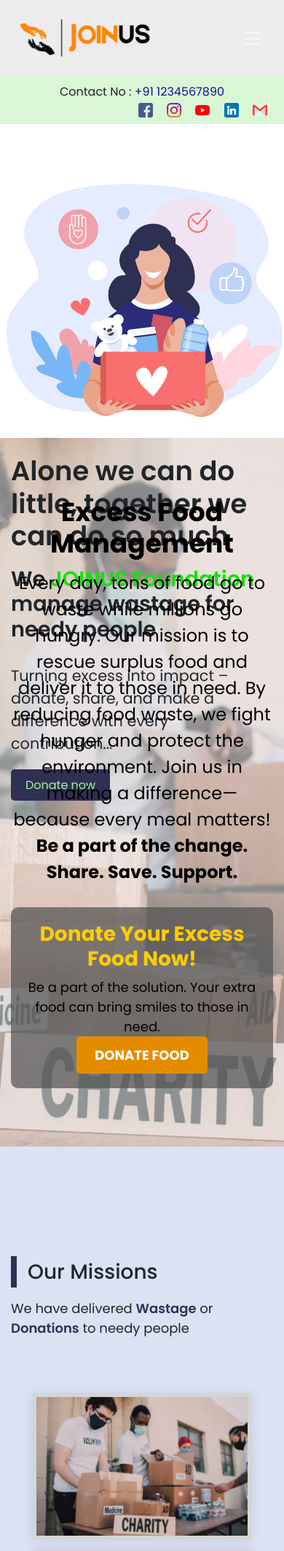
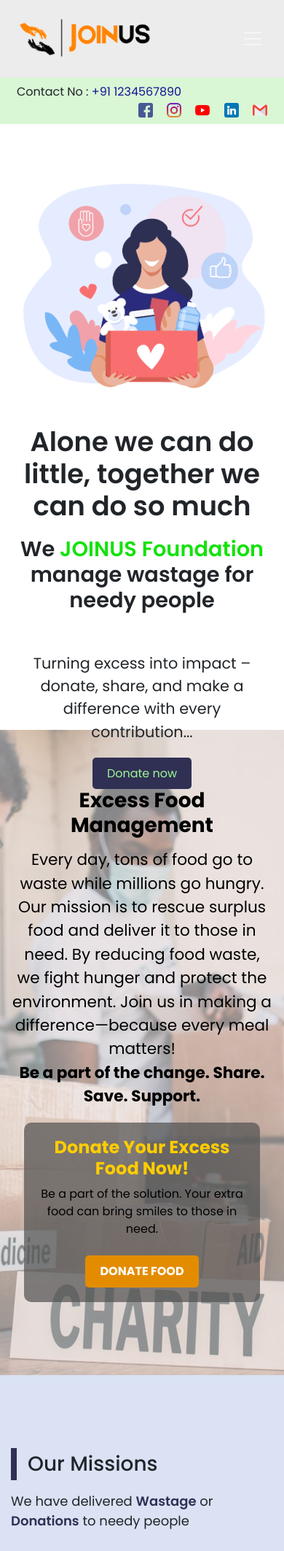
Before and after one commit to MelbinS9560/Project, a Django app: page / in a window 390 px wide; the page is wider, and only the part inside the window is pictured. Shown: the top 2125 px of that part at 73% size. Run offline with Django 5.2, Linux system fonts and the light colour scheme.

Commit message:
cloning to joyal

```diff
--- a/templates/blank_layout.html
+++ b/templates/blank_layout.html
@@ -39,7 +39,7 @@
             <div class="container">
                 <div class="row">
                     <div class="col-lg-6">
-                        <p>Contact No : <a href="tel: +91 1234567890">+91 1234567890</a></p>
+                        <p style="text-align: left;">Contact No : <a href="tel: +91 1234567890">+91 1234567890</a></p>
                     </div>
                     <div class="col-lg-6">
                         <div class="social">
--- a/templates/mission.html
+++ b/templates/mission.html
@@ -7,10 +7,10 @@
                 <div class="col-lg-6 align-item-center">
                     <div class="home-info">
                         <h1>Alone we can do little, together we can do so much</h1>
-                        <h2>We <span>JOINUS Foundation</span> manage wastage for needy people</h2>
+                        <h2>We <span>JOINUS Foundation</span> manage wastage for needy people</h2><br>
                         <p>Turning excess into impact – donate, share, and make a difference with every contribution...</p>
                         <div class="buttons">
-                            <a href="{% url 'Donation'%}" class="btn1">Donate now</a>
+                            <a href="{% url 'login_page' %}?next={% url 'Donation' %}" class="btn1">Donate now</a>
                         </div>
                     </div>
                 </div>
@@ -24,6 +24,7 @@
     </div>
 </section>
 
+
 <!-- New Section: Excess Food Management -->
 <section class="food-management">
     <div class="container">
@@ -34,8 +35,8 @@
         </div>
         <div class="donate-food-box">
             <h3>Donate Your Excess Food Now!</h3>
-            <p>Be a part of the solution. Your extra food can bring smiles to those in need.</p>
-            <a href="{% url 'excess_page' %}" class="btn2">Donate Food</a>
+            <p>Be a part of the solution. Your extra food can bring smiles to those in need.</p><br>
+            <a href="{% url 'login_page' %}?next={% url 'excess_page' %}" class="btn2">Donate Food</a>
         </div>
     </div>
 </section>
@@ -66,7 +67,20 @@
 
 <!-- Add CSS Styling -->
 <style>
+    /* General Styles */
+
+    .home-sec {
+    margin-bottom: 400px; /* Adjust as needed */
+}
+
+.mission {
+    padding-top: 100px;
+}
+
+
     .food-management {
+        padding-top: 100px;
+        padding-bottom: 80px;
         position: relative;
         padding: 80px 0;
         text-align: center;
@@ -81,10 +95,9 @@
         width: 100%;
         height: 100%;
         background: url("{% static 'image/1.jpg' %}") no-repeat center center/cover;
-    opacity: 0.5; /* Adjust this value (0.1 to 1) for transparency */
+        opacity: 0.5;
         z-index: -1;
     }
-
 
     .food-management h2 {
         font-size: 36px;
@@ -130,9 +143,77 @@
         text-transform: uppercase;
         transition: background-color 0.3s ease;
     }
+
     .btn2:hover {
         background-color: #ffc531;
         color: white;
         text-decoration: none;
     }
+
+    /* Responsive Fixes */
+    @media (max-width: 768px) {
+        .home-content .row {
+            flex-direction: column;
+            text-align: center;
+        }
+
+        .home-info h1 {
+            font-size: 24px;
+        }
+
+        .home-info h2 {
+            font-size: 22px;
+        }
+
+        .home-info p {
+            font-size: 16px;
+        }
+
+        .img-sec img {
+            width: 100%;
+            max-width: 350px;
+            margin: 0 auto;
+        }
+
+        .food-management h2 {
+            font-size: 28px;
+        }
+
+        .food-management p {
+            font-size: 18px;
+        }
+
+        .donate-food-box {
+            width: 90%;
+            margin: 20px auto;
+        }
+
+        .donate-food-box h3 {
+            font-size: 24px;
+        }
+
+        .donate-food-box p {
+            font-size: 16px;
+        }
+
+        .btn2 {
+            font-size: 16px;
+            padding: 10px 20px;
+        }
+
+        /* Ensure images resize properly */
+        .image-container {
+            display: flex;
+            flex-wrap: wrap;
+            justify-content: center;
+            gap: 10px;
+        }
+
+        .image img {
+            width: 100%;
+            max-width: 300px;
+            height: auto;
+            border-radius: 10px;
+        }
+    }
 </style>
```
Lines whose indentation alone changed are shown as unchanged.
